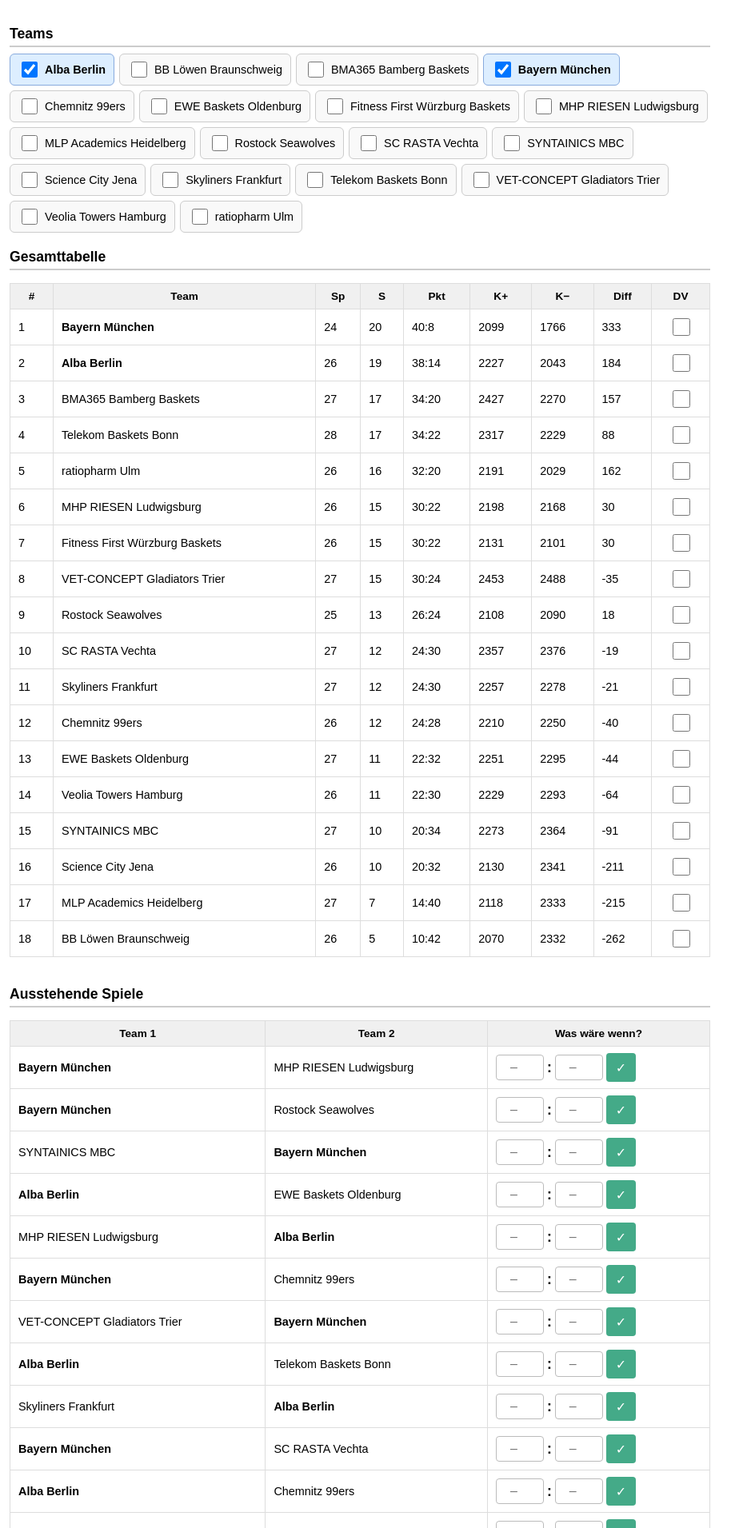
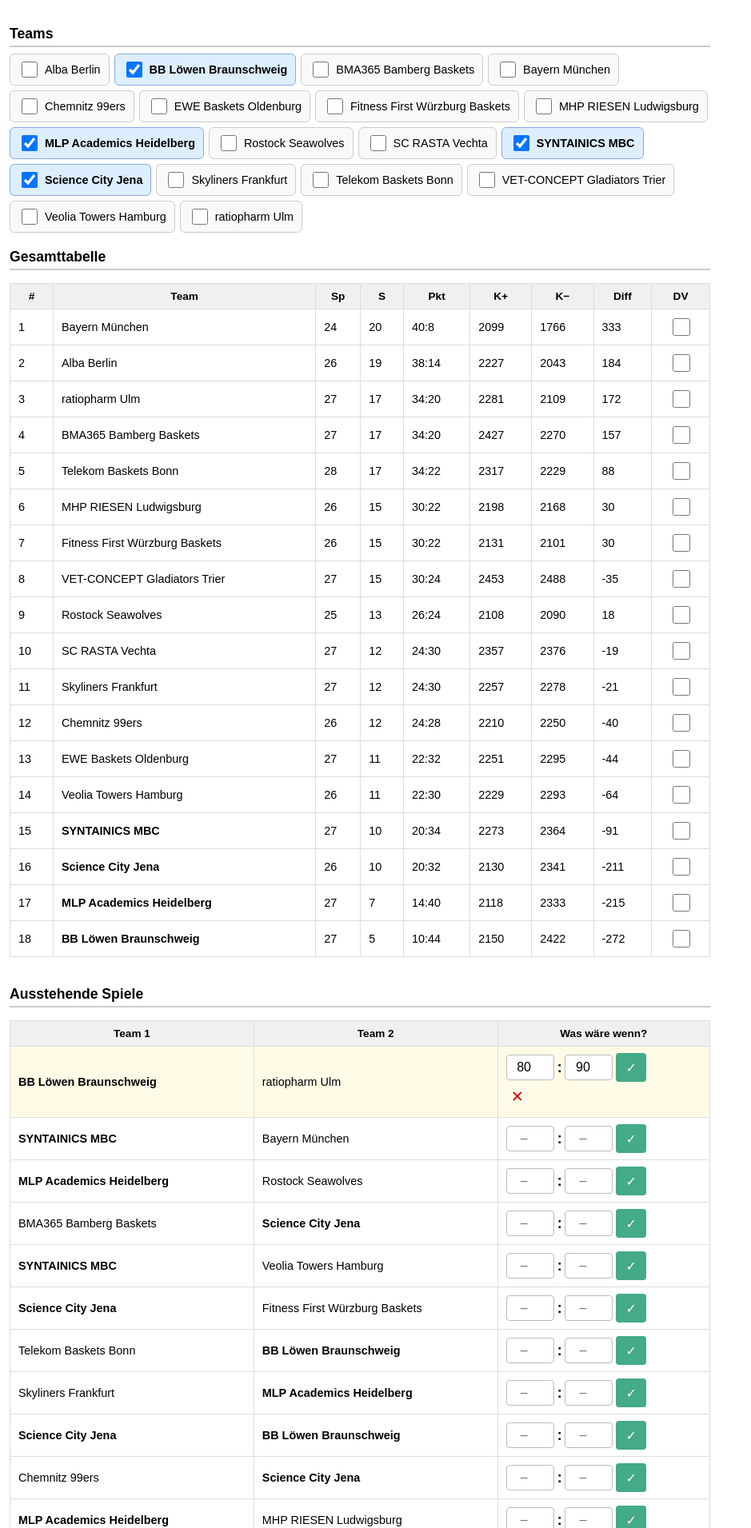
Before and after one commit to mebertK9/result-preview, a Flask app: page / in a window 1280 px wide. Shown: the top 1911 px of the page at 80% size, without its empty margins (0-939 px from the left). Run offline with Flask 3, Linux system fonts and the light colour scheme.

Commit message:
Allow users to enter multiple scores without interruption
Add JavaScript to save and restore scroll position after form submission, and update initial state in data/state.json.

Replit-Commit-Author: Agent
Replit-Commit-Session-Id: 59676cab-b8a3-4085-8b37-3a30470a8c0b
Replit-Commit-Checkpoint-Type: full_checkpoint
Replit-Commit-Event-Id: e61323c4-e37d-4647-ad2f-8c4e4c76c681
Replit-Commit-Screenshot-Url: https://storage.googleapis.com/screenshot-production-us-central1/3b8c03cc-5730-4f58-b2bc-7457a9a34a0a/59676cab-b8a3-4085-8b37-3a30470a8c0b/GBPu0a4
Replit-Helium-Checkpoint-Created: true

```diff
--- a/data/state.json
+++ b/data/state.json
@@ -1,8 +1,15 @@
 {
-  "hypothetical": {},
+  "hypothetical": {
+    "4": [
+      80,
+      90
+    ]
+  },
   "selected_teams": [
-    "Alba Berlin",
-    "Bayern München"
+    "BB Löwen Braunschweig",
+    "MLP Academics Heidelberg",
+    "SYNTAINICS MBC",
+    "Science City Jena"
   ],
   "compare_teams": []
 }
--- a/templates/index.html
+++ b/templates/index.html
@@ -291,5 +291,21 @@
     </table>
     </div>
 
+
+<script>
+    // Scroll-Position vor dem Speichern merken, nach Reload wiederherstellen
+    (function () {
+        var savedY = sessionStorage.getItem('scrollY');
+        if (savedY !== null) {
+            window.scrollTo(0, parseInt(savedY, 10));
+            sessionStorage.removeItem('scrollY');
+        }
+        document.querySelectorAll('.score-form').forEach(function (form) {
+            form.addEventListener('submit', function () {
+                sessionStorage.setItem('scrollY', window.scrollY);
+            });
+        });
+    })();
+</script>
 </body>
 </html>
```
